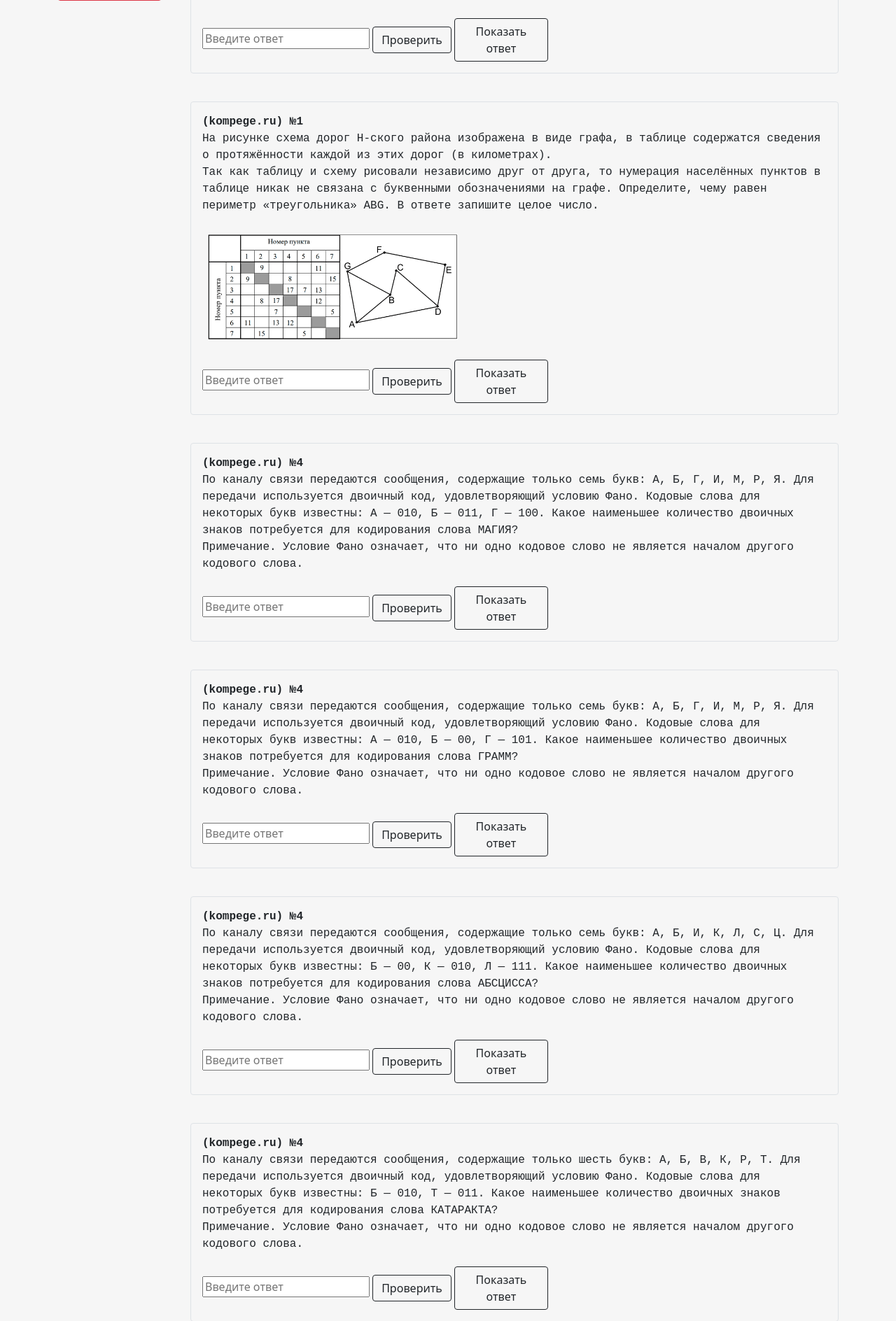
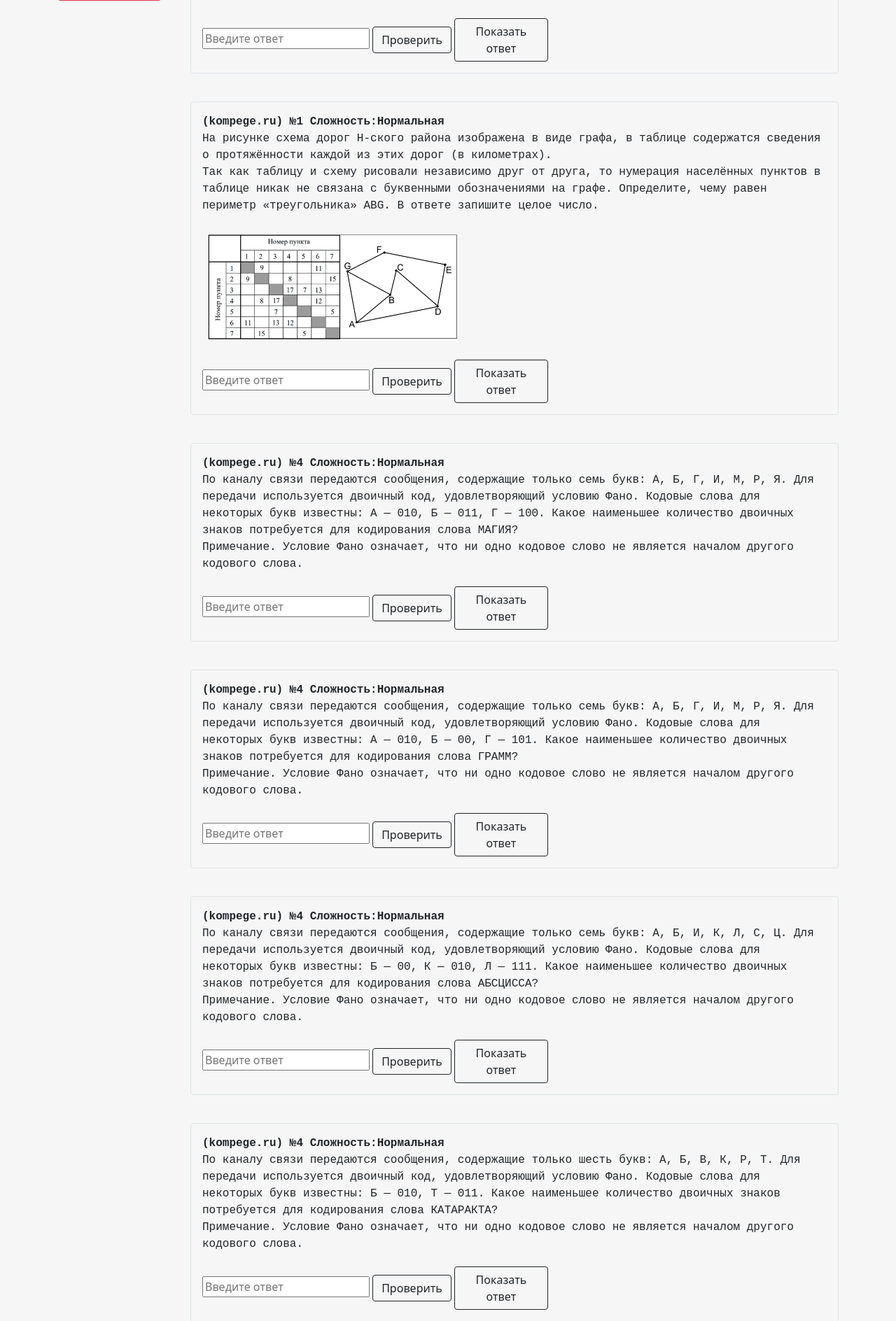
Before and after one commit to Keopint/EGE_WEBSITE_2, a Flask app: page /tasks in a window 1280 px wide. Shown: the part 468-2356 px from the top of the page at 70% size. Run offline with Flask 3, Linux system fonts and the light colour scheme; data comes from the database, SQL or seed files in the repository; data that the repository does not hold is empty; some libraries are stand-ins or nearby versions.

Commit message:
Add difficulty view in tasks

```diff
--- a/app.py
+++ b/app.py
@@ -38,7 +38,7 @@ def add_render_arguments_decorator(func):
 render_template = add_render_arguments_decorator(render_template)
 # сделал подставление current_user в render templates
 
-def add_task(source: str, statement: str,  number: int, difficulty: int, answer: int, file_name: str, tags, solution: str = "NO"):
+def add_task(source: str, statement: str,  number: int, difficulty: str, answer: int, file_name: str, tags, solution: str = "NO"):
     db = SessionLocal()
     try:
         new_task = Task(
@@ -228,7 +228,7 @@ def main_page():
 @app.route("/tasks", methods=['GET', 'POST'])
 def tasks():
     number_array = list(range(1, 28))
-    difficulty = list(range(0, 3))
+    difficulty = ["Легкая", "Нормальная", "Сложная"]
     checkbox_task_checked = [True] * 28
     checkbox_difficulty_checked = [True] * 3
     tags = []
@@ -272,7 +272,7 @@ def add_task_form():
         source = request.form["source"]
         statement = str(request.form["statement"]).replace('\n', '<br>')
         number = int(request.form["number"])
-        difficulty = int(request.form.get("select_difficulty"))
+        difficulty = request.form.get("select_difficulty")
         answer = int(request.form["answer"])
         solution = request.form["solution"]
         f = request.files['file']
--- a/load_tasks.py
+++ b/load_tasks.py
@@ -54,7 +54,7 @@ def add_tasks():
             new_task.number = int(e["type"])
             new_task.answer = int(e["ans"])
             new_task.statement = str(e["descr"]).replace('\n', '<br>')
-            new_task.difficulty = random.randint(0, 2)
+            new_task.difficulty = "Нормальная"
             new_task.solution = "No"
             if "file" in e.keys():
                 new_task.file_name = e["file"]
--- a/models.py
+++ b/models.py
@@ -128,7 +128,7 @@ class Task(Base):
     number = Column(Integer, nullable=False)
     answer = Column(Integer, nullable=False)
     solution = Column(Text, nullable=False)
-    difficulty = Column(Integer, nullable=False)
+    difficulty = Column(String, nullable=False)
     file_name = Column(String)
     solution = Column(String)
 
--- a/templates/add_task_form.html
+++ b/templates/add_task_form.html
@@ -49,9 +49,9 @@
                 <input name="answer" id="answer" class="ms-2" type="number" placeholder="Ответ" style="width: 15%;" required/>
                 <select name="select_difficulty" id="select_difficulty" class="form-select ms-2" aria-label="Default select example" style="width: 18%;" required>
                     <option selected disabled value="">Cложность</option >
-                    <option value="0">Легкая</option>
-                    <option value="1">Нормальная</option>
-                    <option value="2">Сложная</option>
+                    <option value="Легкая">Легкая</option>
+                    <option value="Нормальная">Нормальная</option>
+                    <option value="Сложная">Сложная</option>
                 </select>
                 <input type="file" name="file" id="file" class="form-control ms-2" style="width: 29%"/>
             </div>
--- a/templates/tasks.html
+++ b/templates/tasks.html
@@ -79,7 +79,7 @@
             <h1 align="center" class="pt-2 pb-2">Задачи ЕГЭ</h1>
             {% for task, tags_for_task in tasks %}
                 <div class="task-item border rounded p-3 mb-3">
-                    <p><b>({{task["source"]}}) №{{task["number"]}}</b> <br>{{task["statement"]|safe}}</p>
+                    <p><b>({{task["source"]}}) №{{task["number"]}} Сложность:{{task["difficulty"]}}</b> <br>{{task["statement"]|safe}}</p>
                     {% if task.file_name == None %}
                     {% elif task.file_name[-3:] == "png" or task.file_name[-3:] == "jpg" %}
                         <img src="/static/img/{{task.file_name}}" class="img-fluid m-2" alt="..." width="40%">
```
